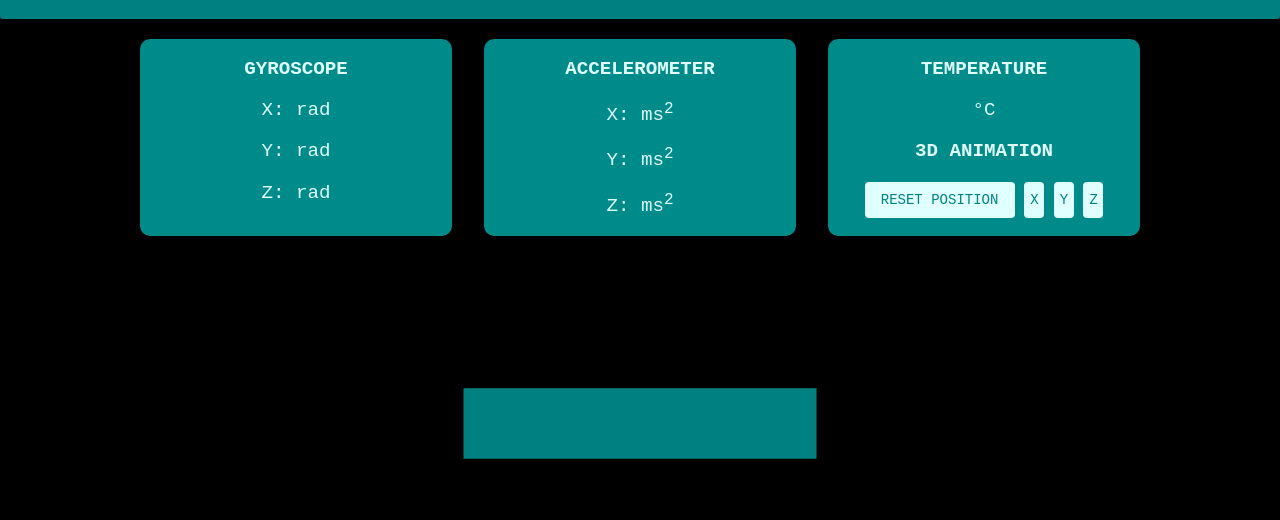
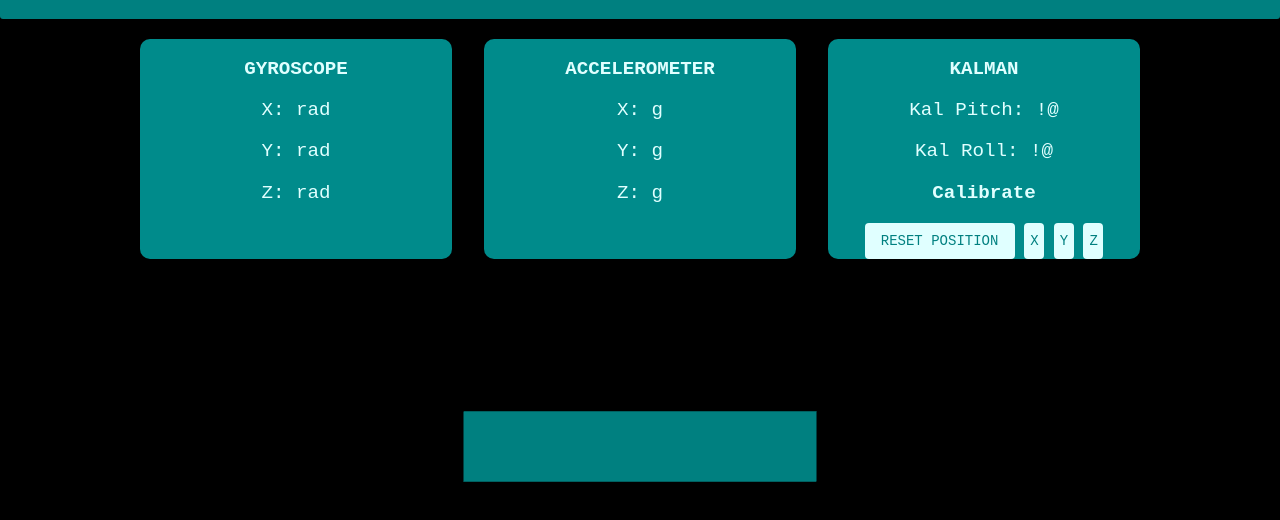
Before and after one commit to UnremittingEncore/ESP_MPU6050_Calibration, a plain HTML site: page data/index.html in a window 1280 px wide. Shown: the part 62-582 px from the top of the page. Drawn offline with nearby package versions, Linux system fonts and the light colour scheme; no server answers.

Commit message:
Added Kalman Filter

```diff
--- a/data/index.html
+++ b/data/index.html
@@ -32,14 +32,15 @@
       </div>
       <div class="card">
         <p class="card-title">ACCELEROMETER</p>
-        <p><span class="reading">X: <span id="accX"></span> ms<sup>2</sup></span></p>
-        <p><span class="reading">Y: <span id="accY"></span> ms<sup>2</sup></span></p>
-        <p><span class="reading">Z: <span id="accZ"></span> ms<sup>2</sup></span></p>
+        <p><span class="reading">X: <span id="accX"></span> g</sup></span></p>
+        <p><span class="reading">Y: <span id="accY"></span> g</sup></span></p>
+        <p><span class="reading">Z: <span id="accZ"></span> g</sup></span></p>
       </div>
       <div class="card">
-        <p class="card-title">TEMPERATURE</p>
-        <p><span class="reading"><span id="temp"></span> &deg;C</span></p>
-        <p class="card-title">3D ANIMATION</p>
+        <p class="card-title">KALMAN</p>
+        <p><span class="reading">Kal Pitch: <span id="kalPitch"></span> !@</span></p>
+        <p><span class="reading">Kal Roll: <span id="kalRoll"></span> !@</span></p>
+        <p class="card-title"> Calibrate </p>
         <button id="reset" onclick="resetPosition(this)">RESET POSITION</button>
         <button id="resetX" onclick="resetPosition(this)">X</button>
         <button id="resetY" onclick="resetPosition(this)">Y</button>
--- a/data/script.js
+++ b/data/script.js
@@ -84,16 +84,19 @@ if (!!window.EventSource) {
     document.getElementById("gyroY").innerHTML = obj.gyroY;
     document.getElementById("gyroZ").innerHTML = obj.gyroZ;
 
-    // Change cube rotation after receiving the readinds
+    //Change cube rotation after receiving the readinds
     cube.rotation.x = obj.gyroY;
     cube.rotation.z = obj.gyroX;
     cube.rotation.y = obj.gyroZ;
     renderer.render(scene, camera);
   }, false);
 
-  source.addEventListener('temperature_reading', function(e) {
-    console.log("temperature_reading", e.data);
-    document.getElementById("temp").innerHTML = e.data;
+  source.addEventListener('kalman_readings', function(e) {
+    //console.log("kal_readings", e.data);
+    var obj = JSON.parse(e.data);
+    document.getElementById("kalPitch").innerHTML = obj.kalPitch;
+    document.getElementById("kalRoll").innerHTML = obj.kalRoll;
+
   }, false);
 
   source.addEventListener('accelerometer_readings', function(e) {
```
Also changed, not shown: data/style.css (line endings or trailing spaces), 2 other files.
